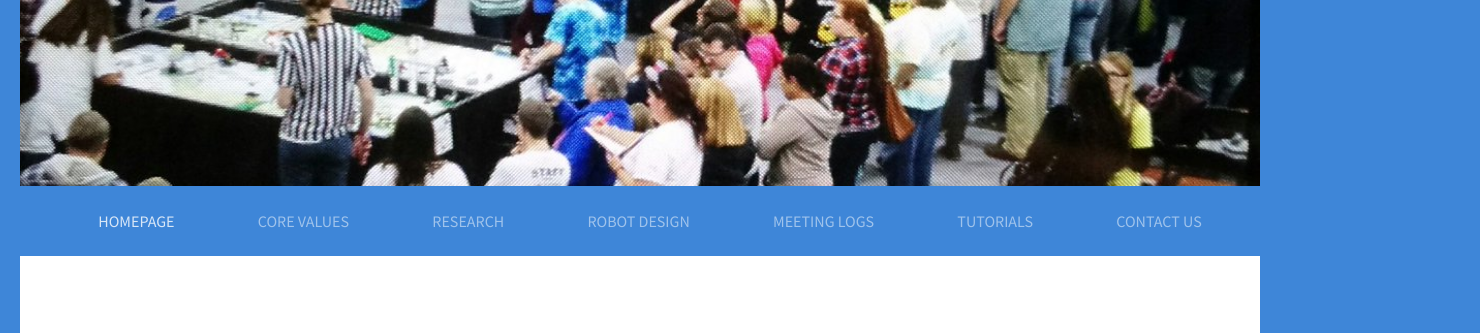
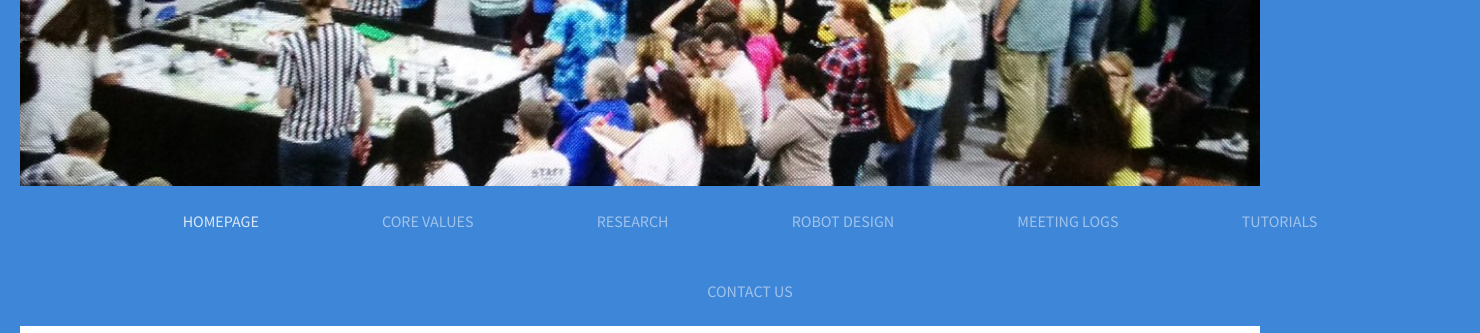
Before and after one commit to philnomenonsfll/philnomenonsfll.github.io, a plain HTML site: page index.html in a window 1280 px wide. Shown: the part 414-747 px from the top of the page, 1480 px wide, since content can reach past the window. Drawn offline with Linux system fonts and the light colour scheme.

Commit message:
More menu bar fixes

```diff
--- a/alternate_pages.css
+++ b/alternate_pages.css
@@ -180,7 +180,7 @@ hr {
 	background: #3e86d8;
 	text-align: center;
 	padding: 0 30px;
-	width: 1200px;
+	width: 1400px;
 }
 
 #menu ul {
@@ -196,7 +196,7 @@ hr {
 
 #menu a {
 	display: block;
-	padding: 0px 40px 0px 40px;
+	padding: 0px 60px 0px 60px;
 	line-height: 70px;
 	text-decoration: none;
 	text-transform: uppercase;
--- a/default.css
+++ b/default.css
@@ -180,7 +180,7 @@ hr {
 	background: #3e86d8;
 	text-align: center;
 	padding: 0 30px;
-	width: 1200px;
+	width: 1400px;
 }
 
 #menu ul {
@@ -196,7 +196,7 @@ hr {
 
 #menu a {
 	display: block;
-	padding: 0px 40px 0px 40px;
+	padding: 0px 60px 0px 60px;
 	line-height: 70px;
 	text-decoration: none;
 	text-transform: uppercase;
```
